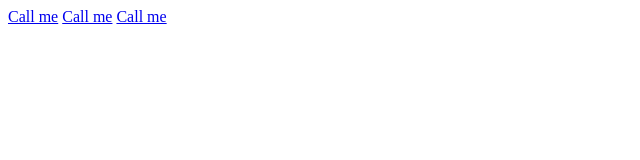
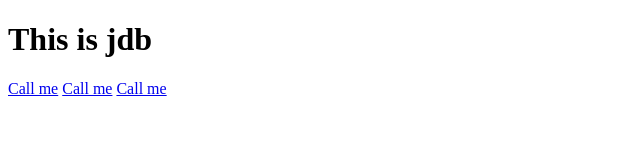
Before and after one commit to nirmalkumar52106/jdb-html, a plain HTML site: page index.html in a window 1280 px wide. Shown: the whole page, without its empty margins (0-640 px from the left). Drawn offline with Linux system fonts and the light colour scheme.

Commit message:
first commit

```diff
--- a/index.html
+++ b/index.html
@@ -6,6 +6,7 @@
     <title>Document</title>
 </head>
 <body>
+    <h1>This is jdb</h1>
     <a href="tel:8053088725">Call me</a>
     <a href="tel:8053088725">Call me</a>
     <a href="tel:8053088725">Call me</a>
```
